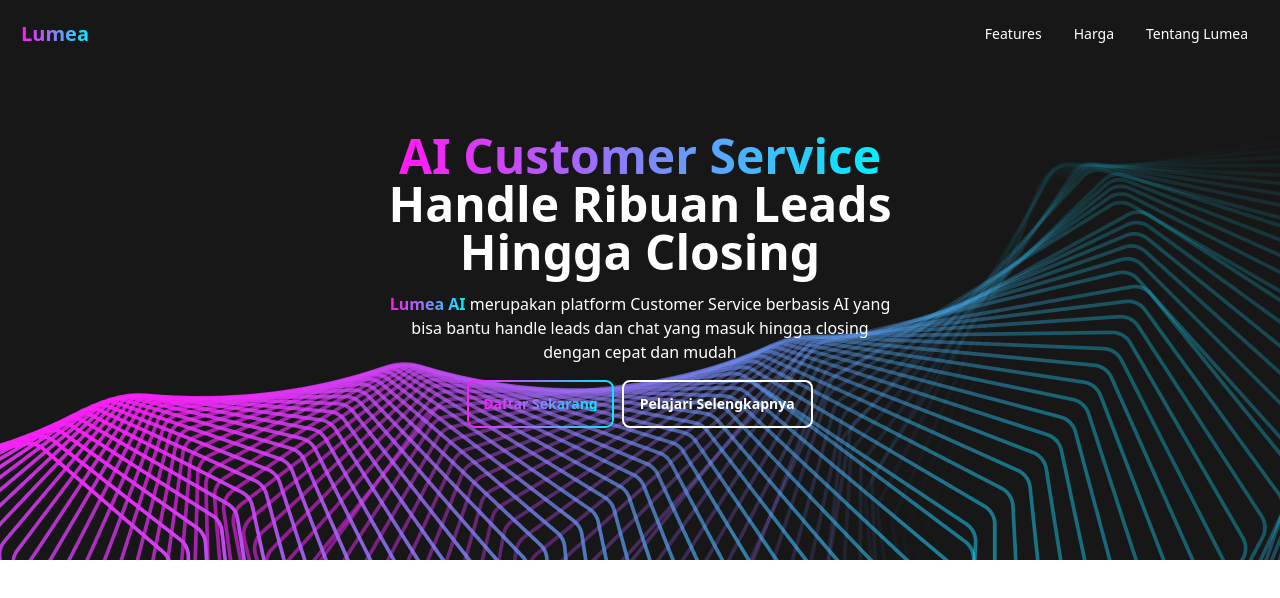
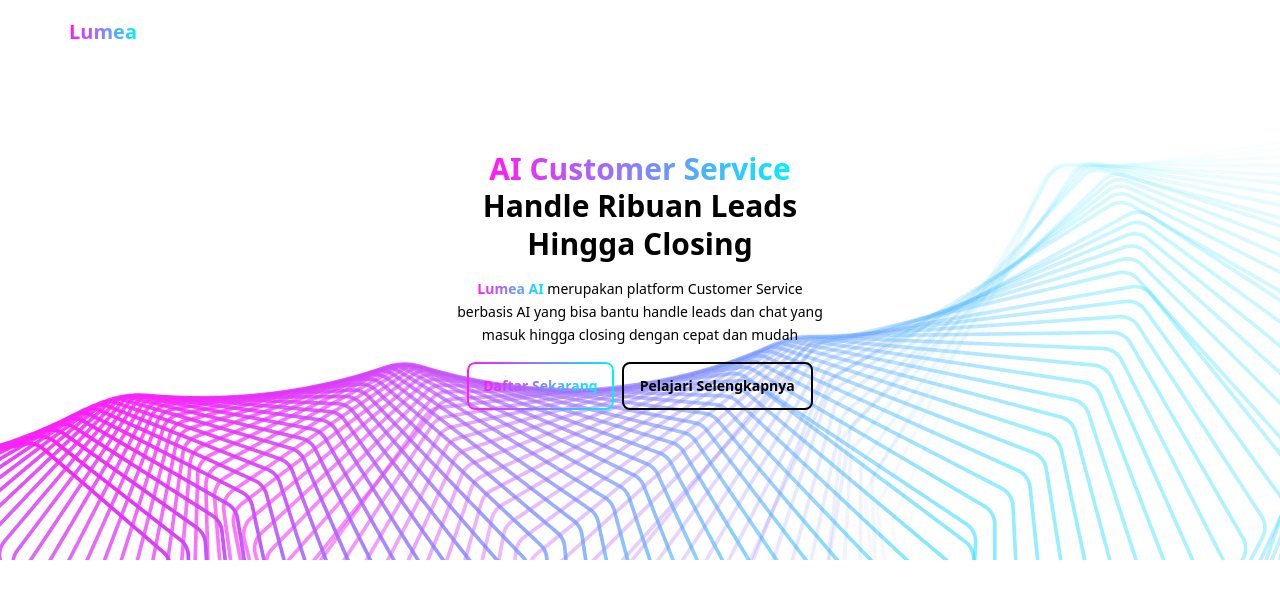
Before and after one commit to ricoerlanggaa/lumea, a Next.js app: page / in a window 1280 px wide. Shown: the top 598 px of the page. Built offline with nearby package versions, Linux system fonts and the light colour scheme; no server answers; some icons are missing.

Commit message:
refactor: fix theme config for consistency

```diff
--- a/src/app/layout.tsx
+++ b/src/app/layout.tsx
@@ -27,14 +27,12 @@
   children: ReactNode;
 }>) {
   return (
-    <StoreProvider>
-      <ToastProvider>
-        <html lang="id" data-theme="lumea-light">
-          <body className={`${geistSans.variable} ${geistMono.variable} antialiased`}>
-            {children}
-          </body>
-        </html>
-      </ToastProvider>
-    </StoreProvider>
+    <html lang="id" data-theme="light">
+      <body className={`${geistSans.variable} ${geistMono.variable} antialiased`}>
+        <StoreProvider>
+          <ToastProvider>{children}</ToastProvider>
+        </StoreProvider>
+      </body>
+    </html>
   );
 }
--- /dev/null
+++ b/src/types/utilities/themes.d.ts
@@ -0,0 +1 @@
+export type ThemeBreakpoints = 'sm' | 'md' | 'lg' | 'xl' | '2xl';
--- /dev/null
+++ b/src/utilities/themes/breakpoints.ts
@@ -0,0 +1,11 @@
+import { ThemeBreakpoints } from '@/types/utilities/themes';
+
+const breakpoints: Record<ThemeBreakpoints, number> = {
+  sm: 640,
+  md: 768,
+  lg: 1024,
+  xl: 1280,
+  '2xl': 1536,
+};
+
+export default breakpoints;
--- /dev/null
+++ b/src/utilities/themes/index.ts
@@ -0,0 +1,2 @@
+export { default as breakpoints } from './breakpoints';
+export { default as light } from './light';
--- /dev/null
+++ b/src/utilities/themes/light.ts
@@ -0,0 +1,26 @@
+const light = {
+  primary: '#171717',
+  secondary: '#FFFFFF',
+  info: '#2563EB',
+  success: '#15803D',
+  warning: '#D97706',
+  error: '#DC2626',
+  accent: '#9333EA',
+  neutral: '#2B3440',
+
+  'primary-content': '#FFFFFF',
+  'secondary-content': '#171717',
+  'info-content': '#FFFFFF',
+  'success-content': '#FFFFFF',
+  'warning-content': '#FFFFFF',
+  'error-content': '#FFFFFF',
+  'accent-content': '#FFFFFF',
+  'neutral-content': '#D7DDE4',
+
+  'base-100': '#FFFFFF',
+  'base-200': '#F3F4F6',
+  'base-300': '#E5E7EB',
+  'base-content': '#171717',
+};
+
+export default light;
--- a/tailwind.config.ts
+++ b/tailwind.config.ts
@@ -1,43 +1,21 @@
 import type { Config } from 'tailwindcss';
 import daisyui from 'daisyui';
-import { light } from 'daisyui/src/theming/themes';
+import { breakpoints, light } from '@/utilities/themes';
 
 export default {
   content: ['./src/**/*.{js,ts,jsx,tsx,mdx}'],
   theme: {
-    extend: {},
+    screens: {
+      sm: `${breakpoints.sm}`,
+      md: `${breakpoints.md}`,
+      lg: `${breakpoints.lg}`,
+      xl: `${breakpoints.xl}`,
+      '2xl': `${breakpoints['2xl']}`,
+    },
   },
   plugins: [daisyui],
   daisyui: {
     logs: false,
-    themes: [
-      {
-        'lumea-light': {
-          ...light,
-          primary: '#171717',
-          secondary: '#FFFFFF',
-          info: '#2563EB',
-          success: '#15803D',
-          warning: '#F59E0B',
-          error: '#DC2626',
-          accent: '#9333EA',
-          neutral: '#2B3440',
-
-          'primary-content': '#FFFFFF',
-          'secondary-content': '#171717',
-          'info-content': '#FFFFFF',
-          'success-content': '#FFFFFF',
-          'warning-content': '#FFFFFF',
-          'error-content': '#FFFFFF',
-          'accent-content': '#FFFFFF',
-          'neutral-content': '#D7DDE4',
-
-          'base-100': '#FFFFFF',
-          'base-200': '#F3F4F6',
-          'base-300': '#E5E7EB',
-          'base-content': '#171717',
-        },
-      },
-    ],
+    themes: [light],
   },
 } satisfies Config;
```
